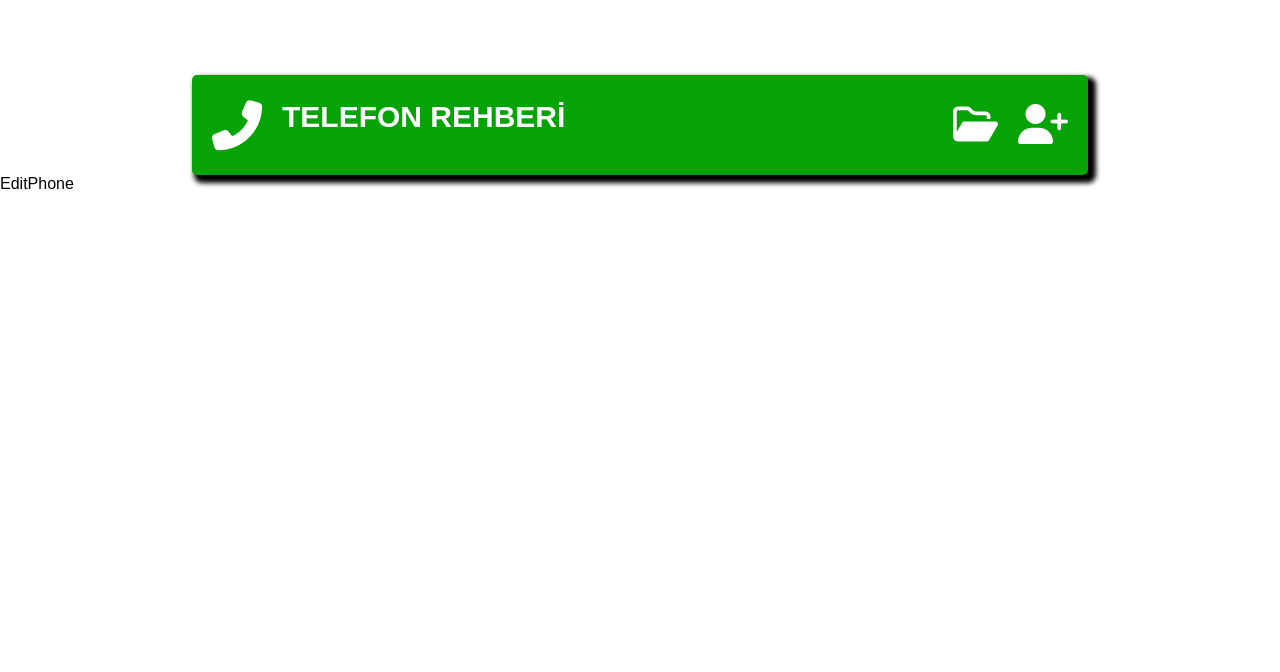
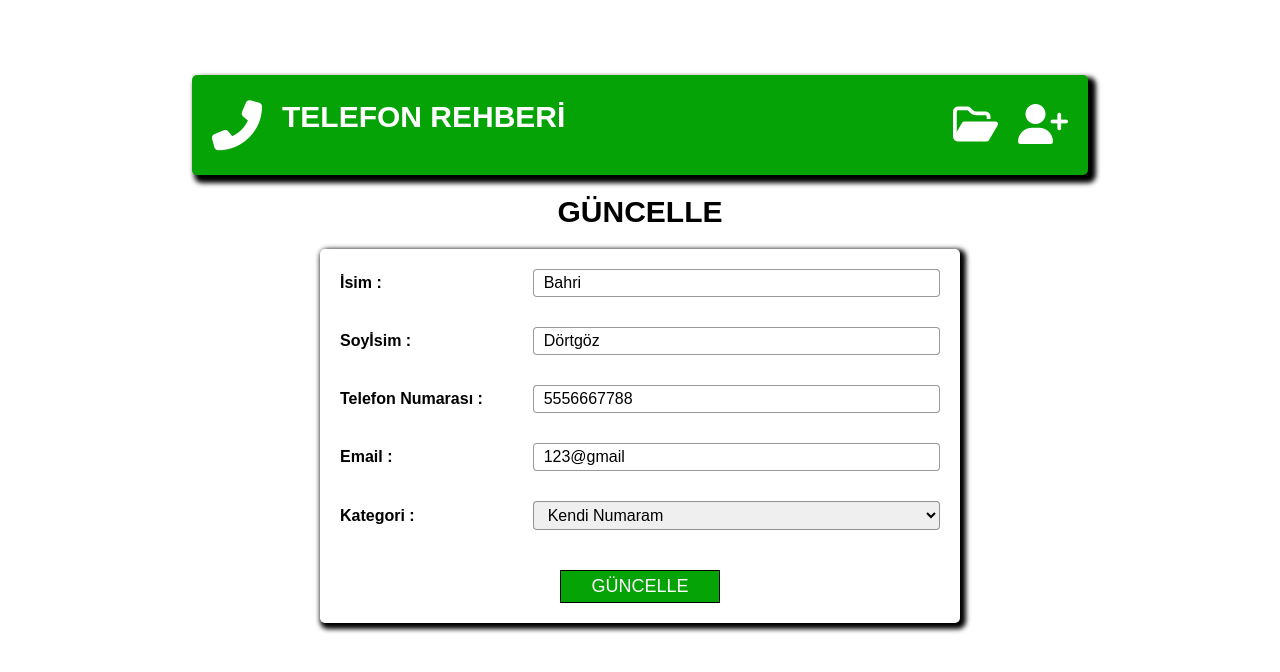
Before and after one commit to bhr-drtgz/TelefonRehberi, a React (Create React App) app: page /edit-phone/1 in a window 1280 px wide. Shown: the top 672 px of the page. Built offline with nearby package versions, Linux system fonts and the light colour scheme; data requests are answered from the project's data file.

Commit message:
edit finish

```diff
--- a/db.json
+++ b/db.json
@@ -4,7 +4,7 @@
       "id": "1",
       "name": "Bahri",
       "surname": "Dörtgöz",
-      "email": "123@abc@gmail",
+      "email": "123@gmail",
       "phoneNumber": "5556667788",
       "categoryId": "1"
     },
@@ -27,8 +27,8 @@
     {
       "id": "5",
       "name": "Fatih",
-      "surname": "Solggggak",
-      "email": "123@abc@gmail",
+      "surname": "Solak",
+      "email": "123abc@gmail",
       "phoneNumber": "5556667788",
       "categoryId": "5"
     },
@@ -39,6 +39,14 @@
       "phoneNumber": "5550004455",
       "email": "123456@gmail.com",
       "categoryId": "4"
+    },
+    {
+      "id": "1677860924257",
+      "name": "Adnan",
+      "surname": "Oktar",
+      "phoneNumber": "5559992345",
+      "email": "123@gmail.com",
+      "categoryId": "5"
     }
   ],
   "categories": [
--- a/src/assets/styles/Header.css
+++ b/src/assets/styles/Header.css
@@ -3,7 +3,7 @@
     padding: 0;
     box-sizing: border-box;
     font-family: sans-serif;
-}
+ }
 
 .headerContainer {
     width: 100%;
--- a/src/assets/styles/ListPhones.css
+++ b/src/assets/styles/ListPhones.css
@@ -5,6 +5,7 @@
     align-items: center;
     justify-content: center;
     display: flex;
+    flex-direction: column;
 }
 
 .listWrap {
@@ -47,3 +48,25 @@ table th {
 .tableIcon i:hover {
     color: blue;
 }
+
+.searchInput {
+    width: 70%;
+    margin-top: 10px;
+    margin-bottom: 20px;
+}
+.serachWrap{
+    width: 70%;
+    margin-top: 10px;
+    margin-bottom: 10px;
+    display: flex;
+    flex-direction: row;
+    }
+
+.searchInput input {
+    width: 700px;
+    height: 30px;
+    padding: 25px 25px;
+    border: none;
+    background-color: rgb(54, 245, 11);
+    border-radius: 5px;
+ }
--- a/src/companents/EditPhone.js
+++ b/src/companents/EditPhone.js
@@ -1,11 +1,105 @@
-import React from 'react'
+import React, { useState } from 'react'
 import Header from './Header'
+import { useParams, useNavigate } from 'react-router-dom'
+import { useSelector, useDispatch } from 'react-redux'
+import actionTypes from '../redux/actions/actionTypes'
+import api from '../api/api'
+import urls from '../api/urls'
+import "../assets/styles/AddPhone.css"
 
 const EditPhone = () => {
+    const dispatch = useDispatch();
+    const navigate = useNavigate();
+    const params = useParams();
+    const { phonesState, categoriesState } = useSelector((state) => state);
+    const myPhone = phonesState.phones.find((item) => item.id === params.phoneId);
+
+    const [form, setForm] = useState(myPhone);
+    const handleSubmit = (event) => {
+        event.preventDefault();
+
+        if (form.name === "" || form.surname === "" || form.phoneNumber === "" || form.categoryId === "") {
+            alert("İSİM , SOYİSİM VE TELEFON NUMARASI ZORUNLUDUR");
+            return;
+        }
+        api
+            .put(`${urls.phones}/${params.phoneId}`, form)
+            .then((res) => {
+                dispatch({ type: actionTypes.phoneActions.EDIT_PHONE, payload: form });
+                navigate("/");
+            })
+            .catch((err) => { });
+    };
     return (
         <div>
             <Header />
-            EditPhone
+
+            <div className='newPhoneTitle'>
+                <div> GÜNCELLE</div>
+            </div>
+            <div className="formWrapper">
+                <form onSubmit={handleSubmit}>
+                    <div className="formElement">
+                        <label htmlFor="name">İsim :</label>
+                        <input
+                            id="name"
+                            type={"text"}
+                            value={form.name}
+                            onChange={(event) => setForm({ ...form, name: event.target.value })
+                            }
+                        />
+                    </div>
+                    <div className="formElement">
+                        <label htmlFor="surname">Soyİsim :</label>
+                        <input
+                            id="surname"
+                            type={"text"}
+                            value={form.surname}
+                            onChange={(event) => setForm({ ...form, surname: event.target.value })
+                            }
+                        />
+                    </div>
+                    <div className="formElement">
+                        <label htmlFor="title">Telefon Numarası :</label>
+                        <input
+                            id="phoneNumber"
+                            type={"number"}
+                            value={form.phoneNumber}
+                            onChange={(event) => setForm({ ...form, phoneNumber: event.target.value })
+                            }
+                        />
+                    </div>
+                    <div className="formElement">
+                        <label htmlFor="email">Email :</label>
+                        <input
+                            id="email"
+                            type={"email"}
+                            value={form.email}
+                            onChange={(event) => setForm({ ...form, email: event.target.value })
+                            }
+                        />
+                    </div>
+                    <div className="formElement">
+
+                        <label htmlFor="date">Kategori :</label>
+                        <select
+                            value={form.categoryId}
+                            onChange={(event) => setForm({ ...form, categoryId: event.target.value })}>
+                            {
+                                categoriesState.categories.map(item => (
+                                    <option key={item.id} value={item.id}>{item.name}</option>
+                                ))
+                            }
+                        </select>
+                    </div>
+                    <div className="submitBtnWrapper">
+                        <button className="submitBtn" type="submit">
+                            GÜNCELLE
+                        </button>
+                    </div>
+                </form>
+            </div>
+
         </div>
     )
 }
--- a/src/companents/Header.js
+++ b/src/companents/Header.js
@@ -17,12 +17,12 @@ const Header = () => {
                 </div>
                 <div className='headerIcon'>
                     <di>
-                        <Link to={"/add-category"}>
+                        <Link title='KATEGORİLER' to={"/add-category"}>
                         <i class="fa-regular fa-folder-open"></i>
                         </Link>
                     </di>
                      <div>
-                        <Link to={"/add-Phone"}>
+                        <Link title='KİŞİ EKLE' to={"/add-Phone"}>
                             <i className="fa-solid fa-user-plus"></i>
                         </Link>
                     </div>
--- a/src/companents/ListPhones.js
+++ b/src/companents/ListPhones.js
@@ -32,8 +32,14 @@ const ListPhones = () => {
                 });
             });
     };
-     return (
+    return (
         <div className='listConteiner'>
+            <div className='searchWrap'>
+                <div className='searchInput'>
+                    <input placeholder='Aramak istediginiz KİŞİ İsmini Giriniz' />
+
+                </div>
+             </div>
             <div className='listWrap'>
                 <table>
                     <thead>
@@ -63,17 +69,18 @@ const ListPhones = () => {
                                         <td>{myCategory.name}</td>
                                         <td>
                                             <div className='tableIcon'>
-                                                <Link onClick={() => {
+                                                <Link title='SİL' onClick={() => {
                                                     setShowDeleteModal(true);
                                                     setWillDeletePhone(phone.id)
                                                 }}><i className="fa-solid fa-trash"></i></Link>
-                                                <Link to={`/edit-phone/${phone.id}`}><i className="fa-solid fa-user-pen"></i></Link>
-                                                <Link to={`/info-detail/${phone.id}`}><i className="fa-solid fa-circle-info"></i></Link>
+                                                <Link title='DÜZENLE' to={`/edit-phone/${phone.id}`}><i className="fa-solid fa-user-pen"></i></Link>
+                                                <Link title='AYRINTILAR' to={`/info-detail/${phone.id}`}><i className="fa-solid fa-circle-info"></i></Link>
                                             </div>
                                         </td>
                                     </tr>
-                                 )})}
-                     </tbody>
+                                )
+                            })}
+                    </tbody>
                 </table>
             </div>
             {
@@ -88,9 +95,10 @@ const ListPhones = () => {
                         confirmButtonClick={() => {
                             DeletePhone(willDeletePhone);
                             setShowDeleteModal(false)
-                            }}
+                        }}
                     />
                 )}
         </div>
-    )}
+    )
+}
 export default ListPhones
```
